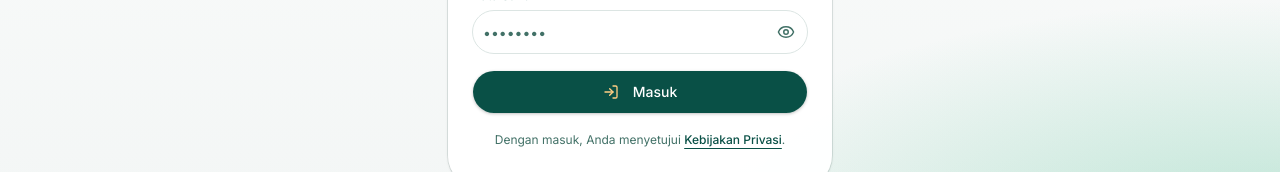
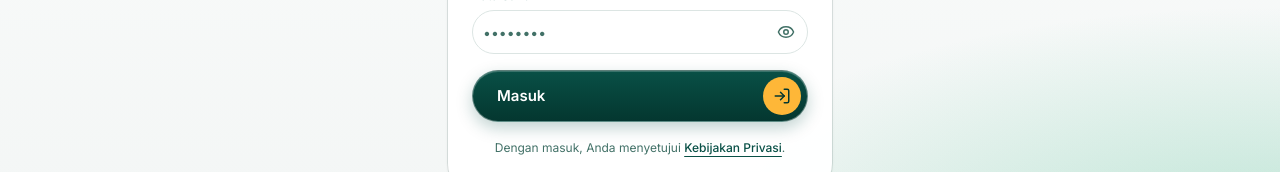
Before and after one commit to azzam-bmhpusat/absensi-visual-bmh, a Next.js app: page /login in a window 1280 px wide. Shown: the part 515-687 px from the top of the page. Built offline with nearby package versions, Linux system fonts and the light colour scheme; no server answers; the database is empty.

Commit message:
Match login button styling to participant access button

```diff
--- a/components/auth/login-form.tsx
+++ b/components/auth/login-form.tsx
@@ -8,7 +8,6 @@ import { AlertCircle, Info, Loader2, LogIn } from "lucide-react";
 import { loginUser, type LoginResult } from "@/app/(site)/login/actions";
 import { Input } from "@/components/ui/input";
 import { PasswordInput } from "@/components/ui/password-input";
-import { Button } from "@/components/ui/button";
 import { Label } from "@/components/ui/label";
 import { GoogleLoginButton } from "@/components/auth/google-login-button";
 
@@ -132,23 +131,16 @@ export function LoginForm({
           />
         </div>
 
-        <Button
+        <button
           type="submit"
           disabled={isPending}
-          className="h-11 w-full rounded-xl bg-primary font-medium text-white shadow-sm hover:bg-brand-green-deep"
+          className="flex min-h-[50px] w-full cursor-pointer items-center justify-between gap-3 rounded-full border border-white/35 bg-linear-to-b from-brand-green-deep to-brand-green-night py-1.5 pr-1.5 pl-6 text-left text-[15px] font-semibold text-white shadow-[0_6px_16px_color-mix(in_srgb,var(--brand-green-deep)_25%,transparent),inset_0_1px_0_#fff3] transition-[filter] hover:brightness-110 focus-visible:outline-2 focus-visible:outline-offset-4 focus-visible:outline-brand-gold disabled:pointer-events-none disabled:opacity-50"
         >
-          {isPending ? (
-            <>
-              <Loader2 className="mr-2 h-4 w-4 animate-spin" />
-              Memverifikasi...
-            </>
-          ) : (
-            <>
-              <LogIn className="mr-2 h-4 w-4 text-brand-gold-soft" />
-              Masuk
-            </>
-          )}
-        </Button>
+          <span>{isPending ? "Memverifikasi..." : "Masuk"}</span>
+          <span aria-hidden="true" className="flex size-[38px] shrink-0 items-center justify-center rounded-full bg-brand-gold text-brand-green-night">
+            {isPending ? <Loader2 className="size-[18px] animate-spin" /> : <LogIn className="size-[18px]" />}
+          </span>
+        </button>
       </form>
 
       <p className="text-center text-xs leading-relaxed text-ink-muted">
```
